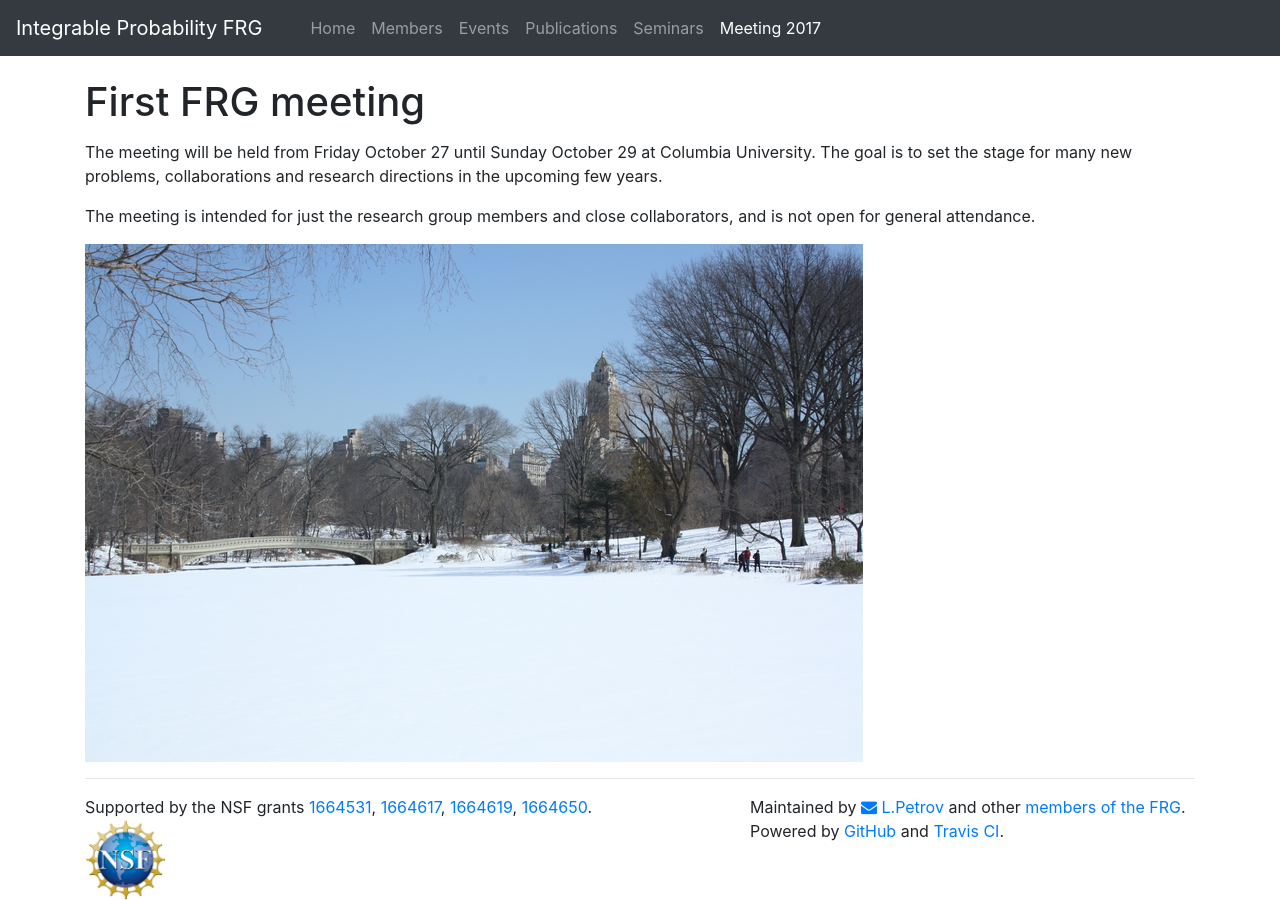
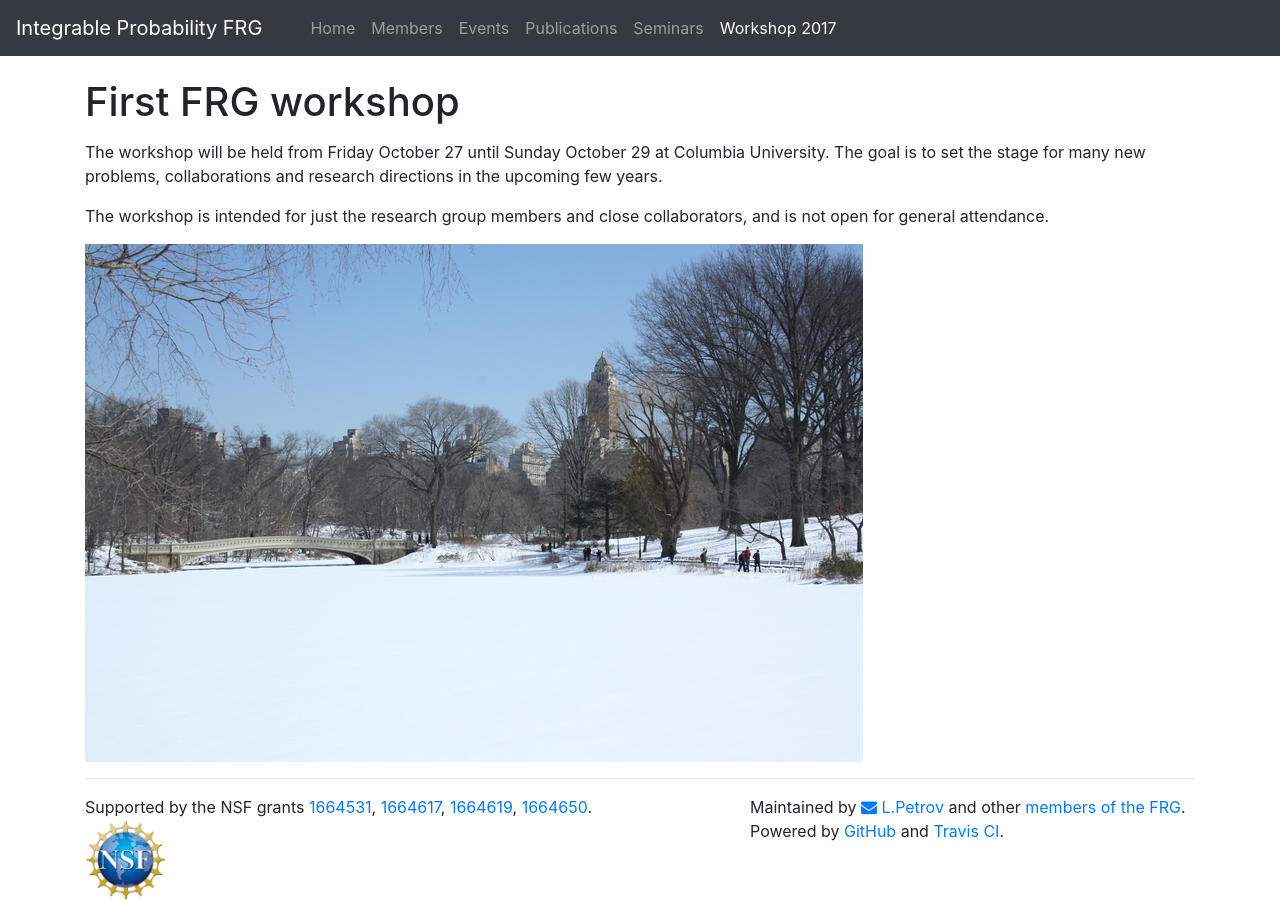
Before and after one commit to int-prob/int-prob-code, a Jekyll site: the page built from meeting2017/index.md, in a window 1280 px wide. Built offline with Jekyll 4.4.1, drawn with Linux system fonts in a browser that asks for light colours; nearby versions of some CDN libraries.

Commit message:
some changes

```diff
--- a/meeting2017/index.md
+++ b/meeting2017/index.md
@@ -1,17 +1,17 @@
 ---
 layout: default
-title: Meeting 2017
+title: Workshop 2017
 nav_order: 100
-nav_id: Meeting 2017
+nav_id: Workshop 2017
 permalink: /meeting2017/
 ---
 
-<h1 class="mb-3">First FRG meeting</h1>
+<h1 class="mb-3">First FRG workshop</h1>
 
-The meeting will be held from Friday October 27 until Sunday October 29 at Columbia University.
+The workshop will be held from Friday October 27 until Sunday October 29 at Columbia University.
 The goal is to set the stage for many new problems, collaborations and research directions in the upcoming few years.
 
-The meeting is intended for just the research group members and close collaborators, and is not open for general attendance.
+The workshop is intended for just the research group members and close collaborators, and is not open for general attendance.
 
 
 <img src="{{site.url}}/img/central_park.jpg" style="max-width:100%" alt="Snowy Central Park">
```
